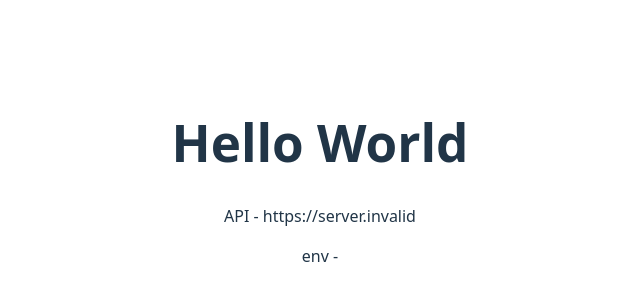
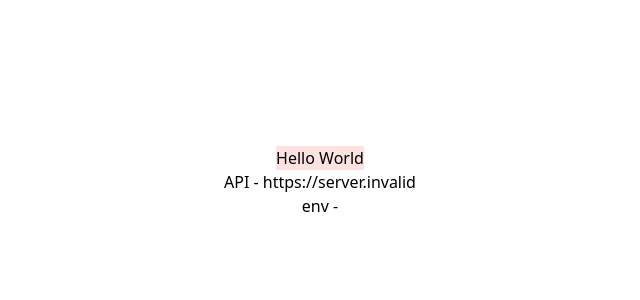
Before and after one commit to omnathshinde/react-tsx-setup, a React (Vite) app: page / in a window 1280 px wide. Shown: the part 218-518 px from the top of the page, without its empty margins (320-960 px from the left). Built offline with nearby package versions, Linux system fonts and the light colour scheme; no server answers.

Commit message:
Add tailwind css

```diff
--- a/index.html
+++ b/index.html
@@ -5,6 +5,7 @@
 		<link rel="icon" type="image/svg+xml" href="/vite.svg" />
 		<meta name="viewport" content="width=device-width, initial-scale=1.0" />
 		<title>Vite + React + TS</title>
+		<script src="https://cdn.tailwindcss.com"></script>
 	</head>
 	<body>
 		<div id="root"></div>
--- a/package.json
+++ b/package.json
@@ -35,6 +35,7 @@
 		"@types/react": "^19.2.14",
 		"@types/react-dom": "^19.2.3",
 		"@vitejs/plugin-react-swc": "^3.11.0",
+		"autoprefixer": "^10.5.0",
 		"eslint": "^9.39.4",
 		"eslint-config-prettier": "^10.1.8",
 		"eslint-plugin-prettier": "^5.5.5",
@@ -43,9 +44,11 @@
 		"globals": "^16.5.0",
 		"husky": "^9.1.7",
 		"lint-staged": "^16.4.0",
+		"postcss": "^8.5.13",
 		"prettier": "^3.8.3",
 		"prettier-eslint": "^16.4.2",
 		"sass": "^1.99.0",
+		"tailwindcss": "^3.4.19",
 		"typescript": "~5.9.3",
 		"typescript-eslint": "^8.59.1",
 		"vite": "^6.4.2",
--- /dev/null
+++ b/postcss.config.js
@@ -0,0 +1,6 @@
+export default {
+	plugins: {
+		tailwindcss: {},
+		autoprefixer: {},
+	},
+};
--- a/src/App.scss
+++ /dev/null
@@ -1,42 +0,0 @@
-#root {
-	max-width: 1280px;
-	margin: 0 auto;
-	padding: 2rem;
-	text-align: center;
-}
-
-.logo {
-	height: 6em;
-	padding: 1.5em;
-	will-change: filter;
-	transition: filter 300ms;
-}
-.logo:hover {
-	filter: drop-shadow(0 0 2em #646cffaa);
-}
-.logo.react:hover {
-	filter: drop-shadow(0 0 2em #61dafbaa);
-}
-
-@keyframes logo-spin {
-	from {
-		transform: rotate(0deg);
-	}
-	to {
-		transform: rotate(360deg);
-	}
-}
-
-@media (prefers-reduced-motion: no-preference) {
-	a:nth-of-type(2) .logo {
-		animation: logo-spin infinite 20s linear;
-	}
-}
-
-.card {
-	padding: 2em;
-}
-
-.read-the-docs {
-	color: #888;
-}
--- a/src/App.tsx
+++ b/src/App.tsx
@@ -1,15 +1,13 @@
-import "src/App.scss";
-
 function App() {
 	const api = import.meta.env.VITE_API_URL;
 	const env = import.meta.env.VITE_ENV;
 
 	return (
-		<>
-			<h1>Hello World</h1>
+		<div className="h-screen flex flex-col items-center justify-center">
+			<h1 className="bg-red-100">Hello World</h1>
 			<p>API - {api}</p>
 			<p>env - {env}</p>
-		</>
+		</div>
 	);
 }
 
--- a/src/index.scss
+++ /dev/null
@@ -1,68 +0,0 @@
-:root {
-	font-family: system-ui, Avenir, Helvetica, Arial, sans-serif;
-	line-height: 1.5;
-	font-weight: 400;
-
-	color-scheme: light dark;
-	color: rgba(255, 255, 255, 0.87);
-	background-color: #242424;
-
-	font-synthesis: none;
-	text-rendering: optimizeLegibility;
-	-webkit-font-smoothing: antialiased;
-	-moz-osx-font-smoothing: grayscale;
-}
-
-a {
-	font-weight: 500;
-	color: #646cff;
-	text-decoration: inherit;
-}
-a:hover {
-	color: #535bf2;
-}
-
-body {
-	margin: 0;
-	display: flex;
-	place-items: center;
-	min-width: 320px;
-	min-height: 100vh;
-}
-
-h1 {
-	font-size: 3.2em;
-	line-height: 1.1;
-}
-
-button {
-	border-radius: 8px;
-	border: 1px solid transparent;
-	padding: 0.6em 1.2em;
-	font-size: 1em;
-	font-weight: 500;
-	font-family: inherit;
-	background-color: #1a1a1a;
-	cursor: pointer;
-	transition: border-color 0.25s;
-}
-button:hover {
-	border-color: #646cff;
-}
-button:focus,
-button:focus-visible {
-	outline: 4px auto -webkit-focus-ring-color;
-}
-
-@media (prefers-color-scheme: light) {
-	:root {
-		color: #213547;
-		background-color: #ffffff;
-	}
-	a:hover {
-		color: #747bff;
-	}
-	button {
-		background-color: #f9f9f9;
-	}
-}
--- a/src/main.tsx
+++ b/src/main.tsx
@@ -1,6 +1,6 @@
 import { StrictMode } from "react";
 import { createRoot } from "react-dom/client";
-import "src/index.scss";
+import "./tailwind.scss";
 import App from "./App.tsx";
 
 createRoot(document.getElementById("root")!).render(
--- /dev/null
+++ b/src/tailwind.scss
@@ -0,0 +1,3 @@
+@tailwind base;
+@tailwind components;
+@tailwind utilities;
--- /dev/null
+++ b/tailwind.config.js
@@ -0,0 +1,5 @@
+export default {
+	content: ["./index.html", "./src/**/*.{js,ts,jsx,tsx}"],
+	theme: { extend: {} },
+	plugins: [],
+};
```
Also changed, not shown: 2 other files (tests, documents, lock files or other folders).
